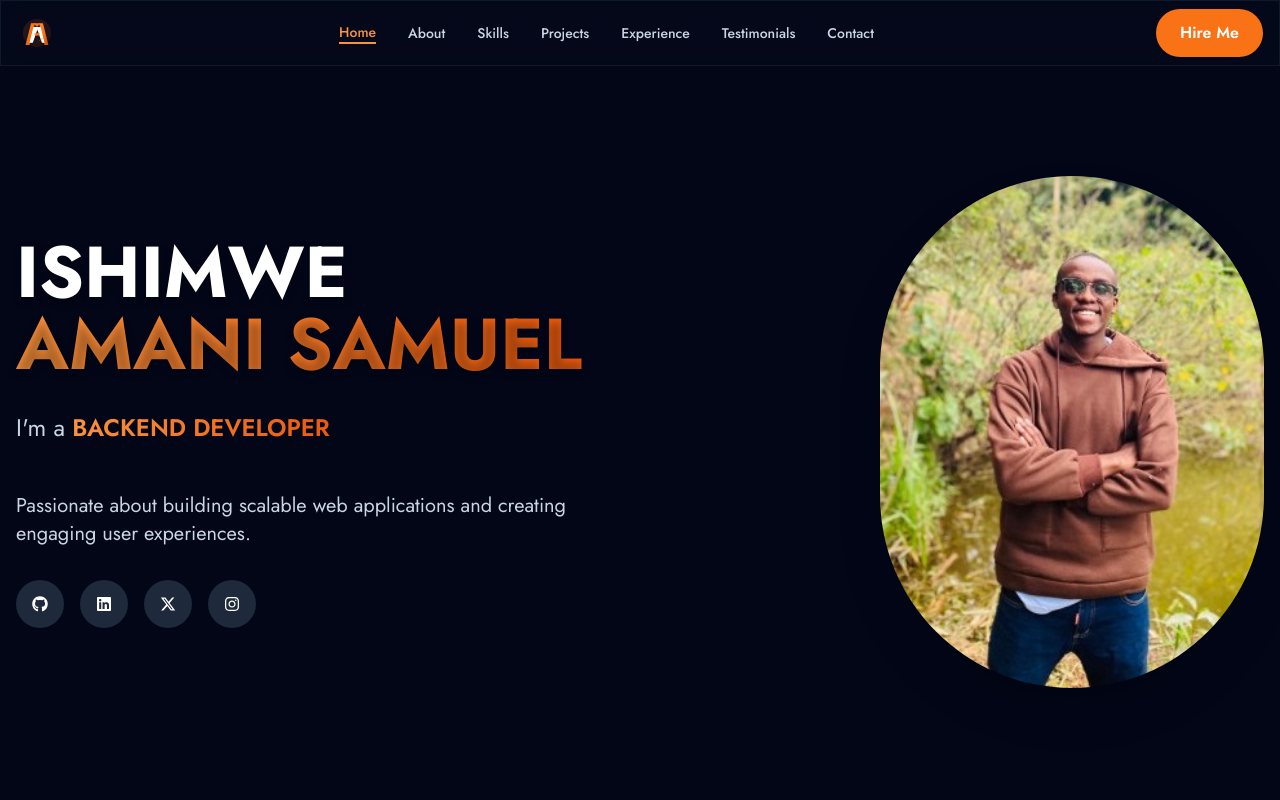
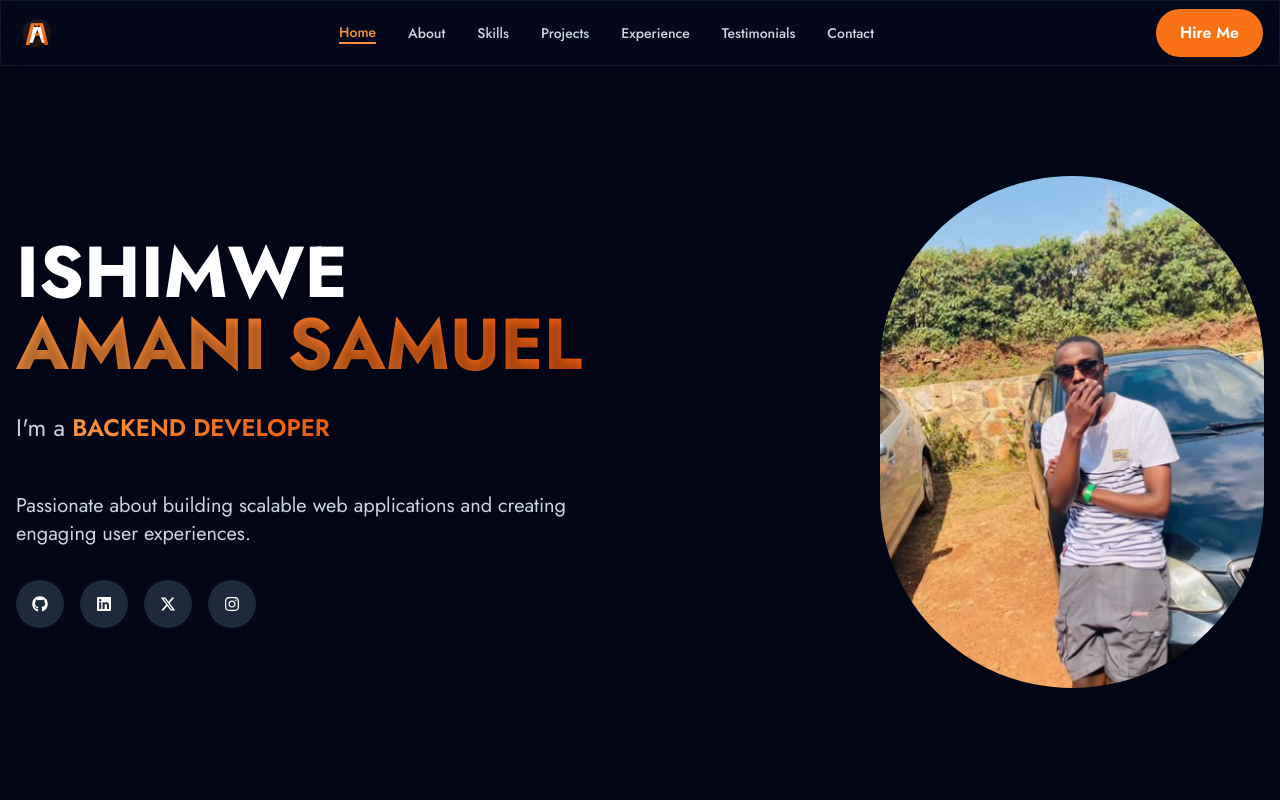
Before and after one commit to Amani-Ishimwe/Portofolio_site, a React (Vite) app: page / in a window 1280 px wide. Shown: the top 800 px of the page. Built offline with nearby package versions, Linux system fonts and the light colour scheme.

Commit message:
modified the right content of the hero section

```diff
--- a/src/components/Hero.jsx
+++ b/src/components/Hero.jsx
@@ -109,7 +109,7 @@ const Hero = () => {
           <div className="flex justify-center lg:justify-end">
             <div className="w-72 h-[28rem] md:w-96 md:h-[32rem] overflow-hidden shadow-2xl border-1 border-primary-500 rounded-full">
               <img
-                src="/Copy.jpg"
+                src="/profile1.png"
                 alt="Amani Samuel"
                 className="w-full h-full object-cover"
               />
--- a/src/components/Skills.jsx
+++ b/src/components/Skills.jsx
@@ -18,7 +18,7 @@ const Skills = () => {
 
   const skills = [
     // Frontend
-    { name: 'React', icon: <FaReact />, category: 'frontend', level: 50, color: '#61DAFB' },
+    { name: 'React', icon: <FaReact />, category: 'frontend', level: 85, color: '#61DAFB' },
     { name: 'TypeScript', icon: <SiTypescript />, category: 'frontend', level: 90, color: '#3178C6' },
     { name: 'JavaScript', icon: <FaJs />, category: 'frontend', level: 95, color: '#F7DF1E' },
     { name: 'HTML5', icon: <FaHtml5 />, category: 'frontend', level: 90, color: '#E34F26' },
```
Also changed, not shown: public/profile1.png (added).
